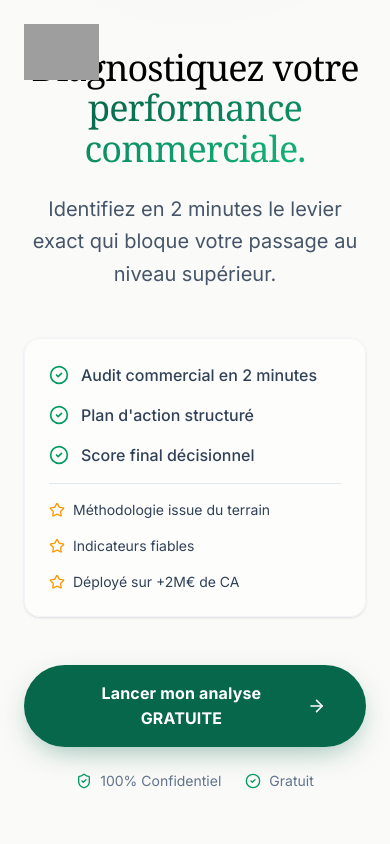
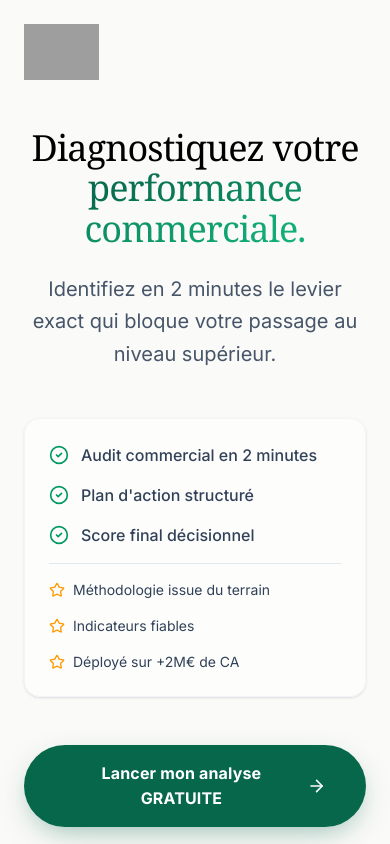
Before and after one commit to ClaveSkaleos/LeadMagnetaudit, a React (Vite) app: page / in a window 390 px wide. Shown: the top 844 px of the page. Built offline with nearby package versions, Linux system fonts and the light colour scheme; no server answers; grey boxes are pictures that could not be loaded; a web font is replaced by a local one.

Commit message:
fix(welcome): add top padding on mobile to prevent logo/title overlap

```diff
--- a/src/components/Welcome.jsx
+++ b/src/components/Welcome.jsx
@@ -43,7 +43,7 @@ const PREVIEW_PILLARS = [
 
 export default function Welcome({ onStart }) {
     return (
-        <div className="relative min-h-screen w-full flex flex-col justify-center items-center bg-glow-effect overflow-hidden py-12 px-6">
+        <div className="relative min-h-screen w-full flex flex-col justify-center items-center bg-glow-effect overflow-hidden pt-28 pb-12 md:py-12 px-6">
 
             <div className="absolute top-6 left-6 z-50">
                 <Logo />
@@ -54,7 +54,7 @@ export default function Welcome({ onStart }) {
             <div className="glow-spot bottom-[-20%] right-[-10%] w-[600px] h-[600px] opacity-30 blur-[100px]"></div>
 
             {/* === HERO SECTION (original layout) === */}
-            <div className="relative z-10 w-full max-w-3xl mx-auto flex flex-col items-center text-center animate-in space-y-12">
+            <div className="relative z-10 w-full max-w-3xl mx-auto flex flex-col items-center text-center animate-in space-y-12 mt-4 md:mt-0">
 
                 {/* Main Value Prop */}
                 <div className="space-y-6">
```
